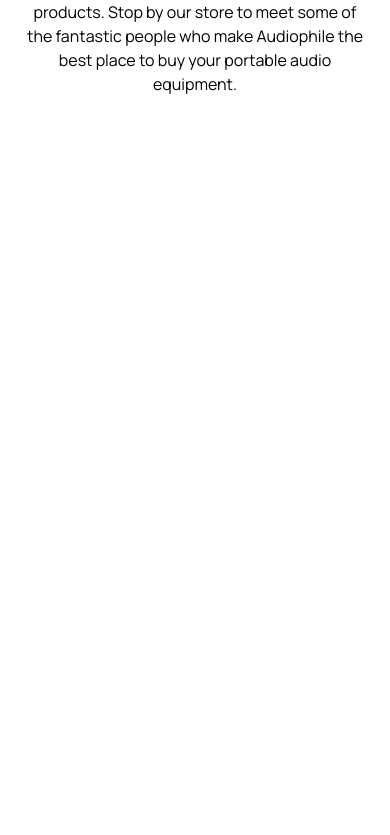
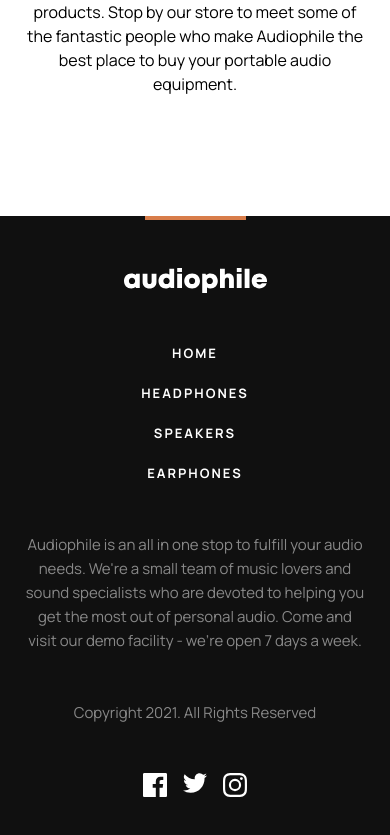
Before and after one commit to manolobrown/audiophile-ecommerce-website-react, a React (Create React App) app: page / in a window 390 px wide. Shown: the part 3569-4404 px from the top of the page. Before the commit the page ends 3785 px from the top, so only its background shows below. Built offline with nearby package versions, Linux system fonts and the light colour scheme.

Commit message:
Renamed Navigation Route to Layout and Added Mobile Footer

```diff
--- a/src/App.js
+++ b/src/App.js
@@ -1,12 +1,12 @@
 import { Routes, Route } from "react-router-dom";
-import Navigation from "./routes/navigation/navigation.component";
+import Layout from "./routes/layout/layout.component";
 import Home from "./routes/home/home.component";
 import "./index.css";
 
 const App = () => {
   return (
     <Routes>
-      <Route path="/" element={<Navigation />}>
+      <Route path="/" element={<Layout />}>
         <Route index element={<Home />} />
       </Route>
     </Routes>
--- a/src/routes/navigation/navigation.component.jsx
+++ b/src/routes/layout/layout.component.jsx
@@ -3,6 +3,9 @@
 import { ReactComponent as Logo } from "../../assets/shared/desktop/logo.svg";
 import { ReactComponent as CartLogo } from "../../assets/shared/desktop/icon-cart.svg";
 import { ReactComponent as Hamburger } from "../../assets/shared/tablet/icon-hamburger.svg";
+import { ReactComponent as FacebookLogo } from "../../assets/shared/desktop/icon-facebook.svg";
+import { ReactComponent as TwitterLogo } from "../../assets/shared/desktop/icon-twitter.svg";
+import { ReactComponent as InstagramLogo } from "../../assets/shared/desktop/icon-instagram.svg";
 
 import { CategoriesContext } from "../../context/categories.context";
 
@@ -10,7 +13,7 @@
 
 import { Transition } from "@headlessui/react";
 
-const Navigation = () => {
+const Layout = () => {
   const { categories } = useContext(CategoriesContext);
   const [isShowing, setIsShowing] = useState(false);
   return (
@@ -31,7 +34,6 @@
 
         <CartLogo />
       </div>
-
       <Transition
         show={isShowing}
         enter="transition-opacity duration-75"
@@ -49,8 +51,37 @@
         <div className="fixed w-full h-full inset-0 bg-black/[.4] z-10"></div>
       </Transition>
       <Outlet />
+      <div className="container mx-auto bg-[#101010] text-center text-white flex items-center flex-col gap-12 pt-[52px] pb-[38px] relative before:block before:absolute before:bg-[#D87D4A] before:w-[101px] before:h-[4px] before:top-0">
+        <Logo />
+        <div className="flex flex-col uppercase font-bold gap-4 text-[13px] leading-6 tracking-[2px]">
+          <Link to="/">Home</Link>
+          <Link to="/headphones">Headphones</Link>
+          <Link to="/speakers">Speakers</Link>
+          <Link to="/earphones">Earphones</Link>
+        </div>
+        <p className="text-[15px] opacity-50 leading-6">
+          Audiophile is an all in one stop to fulfill your audio needs. We're a
+          small team of music lovers and sound specialists who are devoted to
+          helping you get the most out of personal audio. Come and visit our
+          demo facility - we’re open 7 days a week.
+        </p>
+        <p className="text-[15px] opacity-50 leading-6">
+          Copyright 2021. All Rights Reserved
+        </p>
+        <div className="flex gap-4">
+          <Link to="/">
+            <FacebookLogo />
+          </Link>
+          <Link to="/">
+            <TwitterLogo />
+          </Link>
+          <Link to="/">
+            <InstagramLogo />
+          </Link>
+        </div>
+      </div>
     </Fragment>
   );
 };
 
-export default Navigation;
+export default Layout;
```
